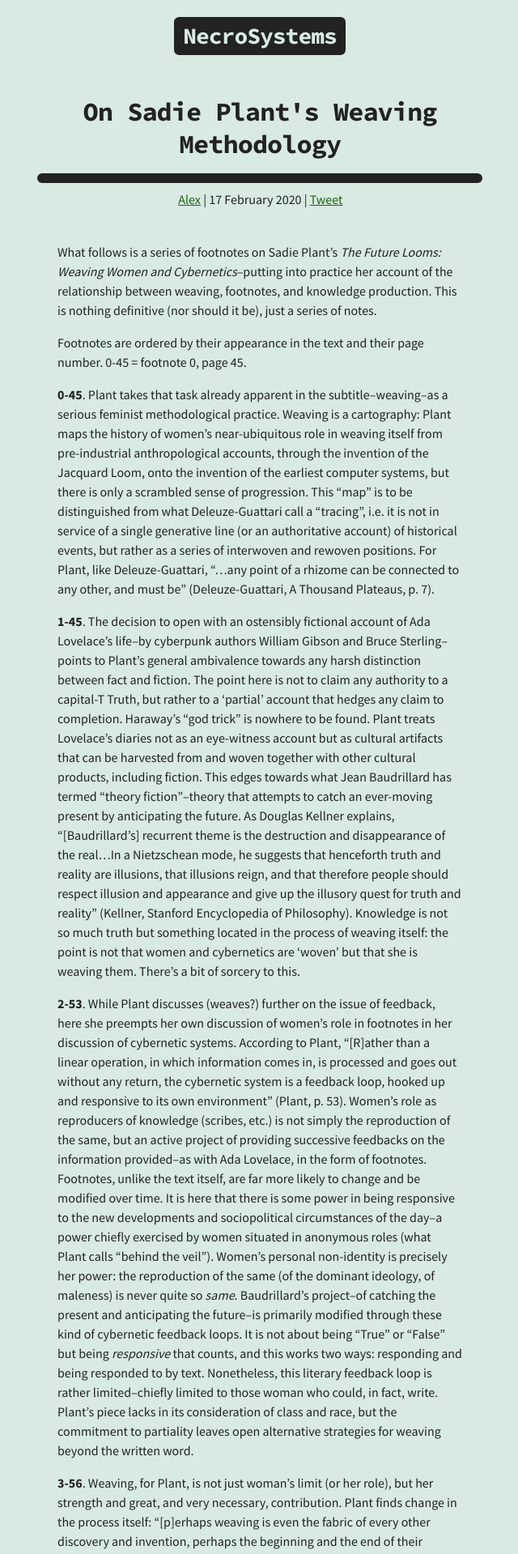
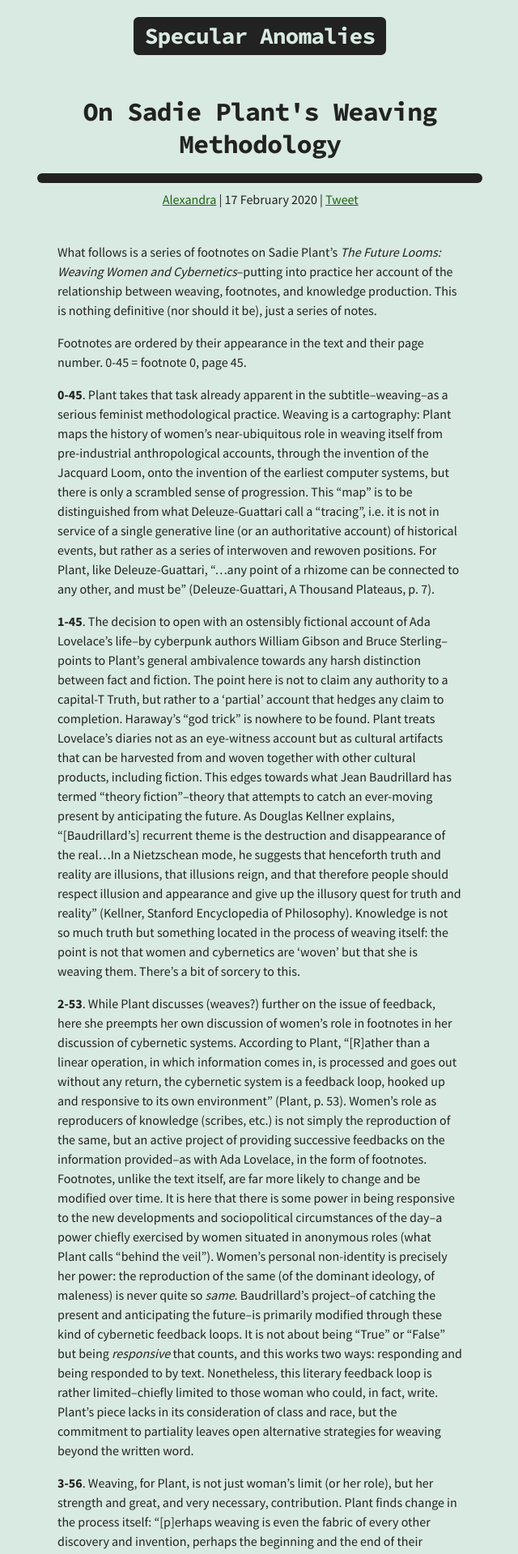
Before and after one commit to alychace/distort.jp, a Jekyll site: the page built from _posts/2020-02-17-plant_weaving_method.md, in a window 1280 px wide. Shown: the top 1919 px of the page at 81% size, without its empty margins (319-959 px from the left). Built offline with Jekyll 4.4.1, drawn with Linux system fonts in a browser that asks for light colours; nearby versions of some CDN libraries; some of the changed text lies outside the part shown.

Commit message:
site updates and branding changes

```diff
--- a/_config.yml
+++ b/_config.yml
@@ -13,8 +13,8 @@
 # you will see them accessed via {{ site.title }}, {{ site.email }}, and so on.
 # You can create any custom variable you would like, and they will be accessible
 # in the templates via {{ site.myvariable }}.
-title: NecroSystems
-author: Alex Chace
+title: Specular Anomalies
+author: Alexandra Chace
 email: alex@necrosystems.org
 description: >- # this means to ignore newlines until "baseurl:"
   Writings on cyberculture, horror, technology, capitalism, gender, and whatever else comes to mind.
--- a/_includes/post-metadata.html
+++ b/_includes/post-metadata.html
@@ -1,3 +1,3 @@
 <div class="post-meta">
-<a href="{{ site.homepage }}">Alex</a> | {{ post.date | date: '%-d %B %Y' }} | <a href="https://twitter.com/intent/tweet?text={{ post.title }} from @{{ site.twitter }} {{ post.url | prepend: site.baseurl | prepend: site.url }}">Tweet</a>
+<a href="{{ site.homepage }}">Alexandra</a> | {{ post.date | date: '%-d %B %Y' }} | <a href="https://twitter.com/intent/tweet?text="{{ post.title }} from @{{ site.twitter }} {{ post.url | prepend: site.baseurl | prepend: site.url }}">Tweet</a>
 </div>
--- a/_sass/_nav.scss
+++ b/_sass/_nav.scss
@@ -1,6 +1,6 @@
 .top {
-  max-width: -webkit-calc(800px - (#{$horizontal-spacing-unit} * 12));
-  max-width:         calc(800px - (#{$horizontal-spacing-unit} * 12));
+  max-width: -webkit-calc(800px - (#{$horizontal-spacing-unit} * 10));
+  max-width:         calc(800px - (#{$horizontal-spacing-unit} * 10));
   margin: auto;
   margin-top: -$vertical-spacing-unit;
   margin-bottom: $vertical-spacing-unit*2;
```
